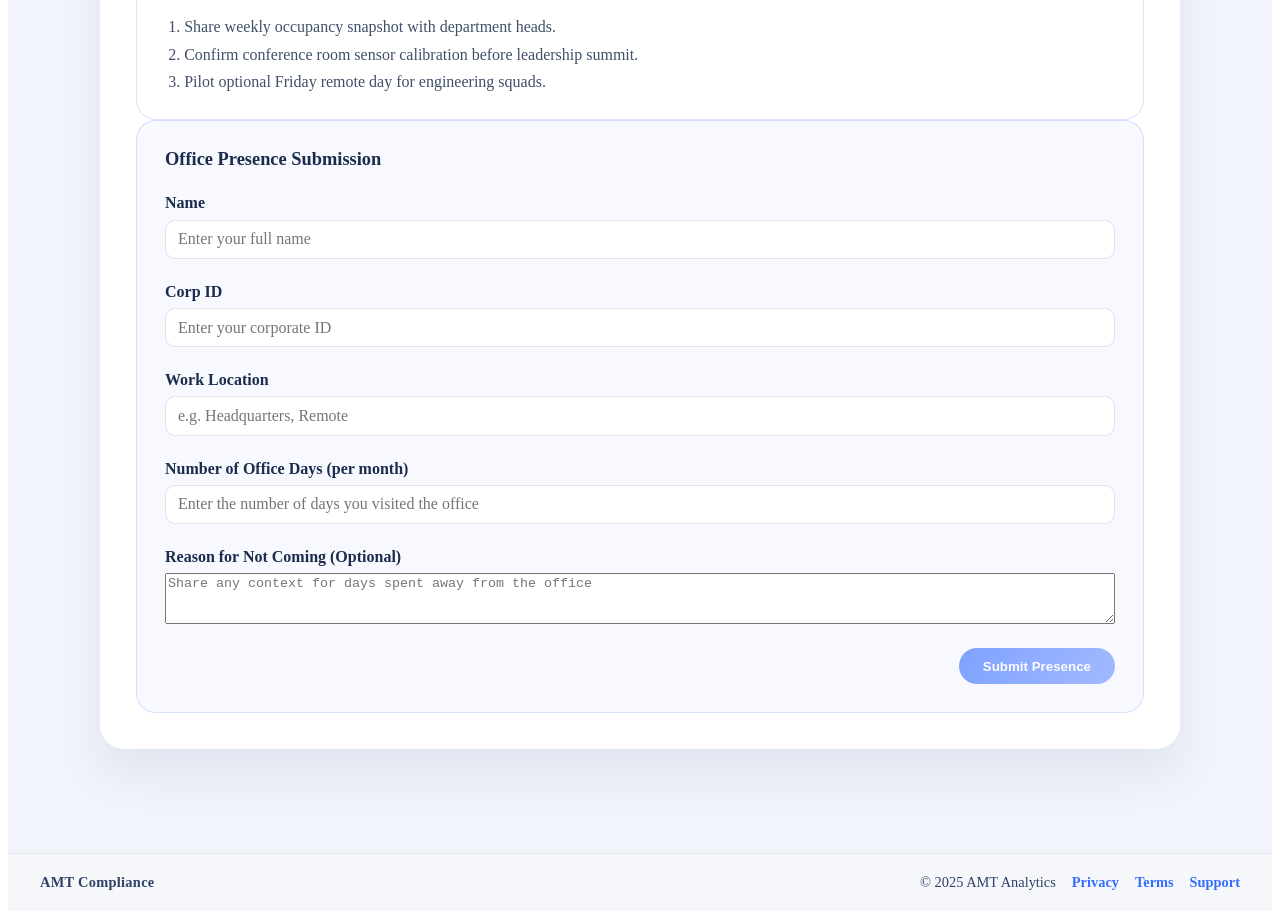
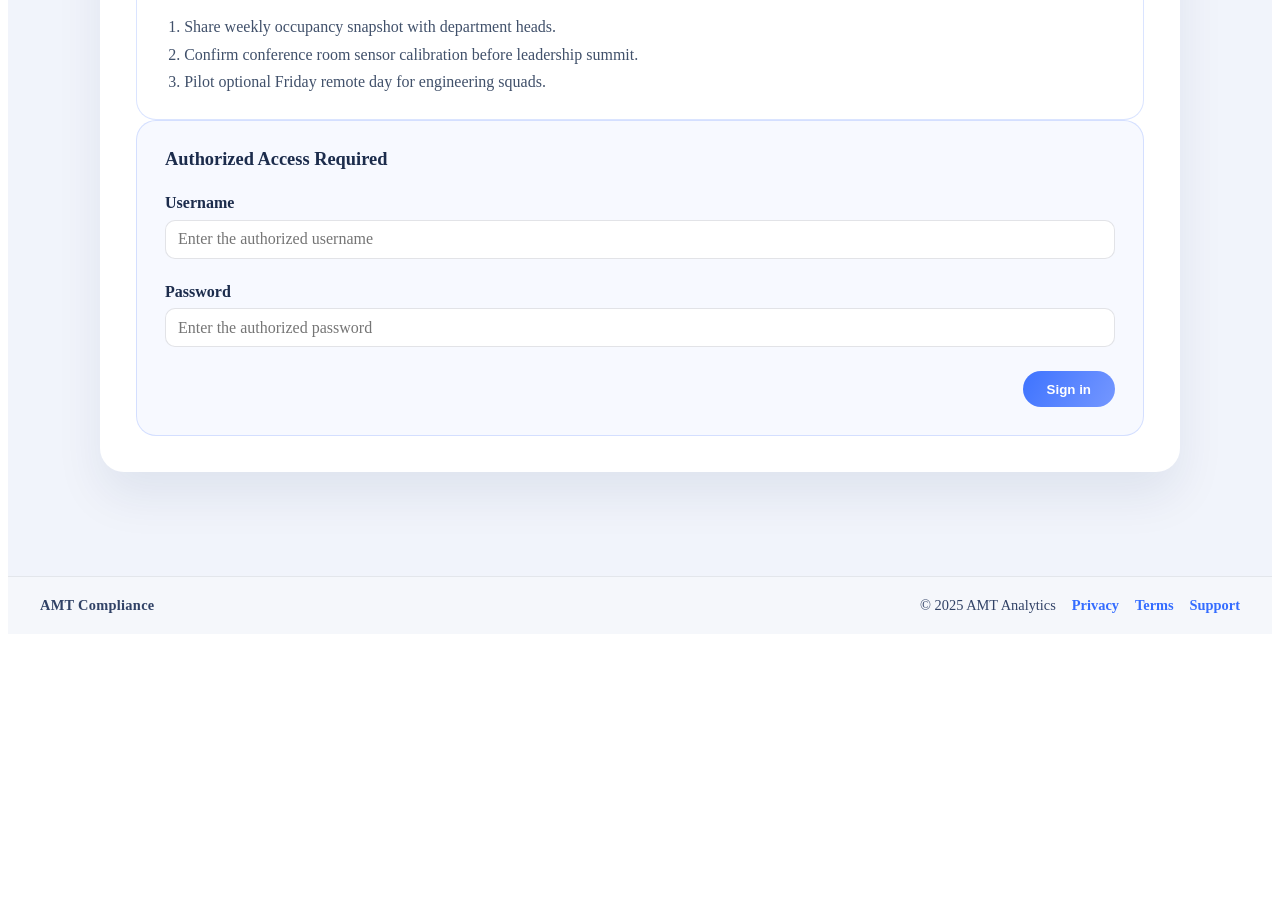
Before and after one commit to manojramoo/amt-compliance-report, an Angular app: page / in a window 1280 px wide. Shown: the part 1100-2019 px from the top of the page. After the commit the page ends 1742 px from the top, so only its background shows below. Built offline with nearby package versions, Linux system fonts and the light colour scheme.

Commit message:
Protect return-to-office form with basic authentication

```diff
--- a/src/app/dashboard-tabs/tabs/return-to-office-tab/return-to-office-tab.component.html
+++ b/src/app/dashboard-tabs/tabs/return-to-office-tab/return-to-office-tab.component.html
@@ -1,4 +1,46 @@
 <app-tab-content-view [content]="content">
+  <section class="presence-form" *ngIf="!isAuthenticated; else officePresenceFormTemplate">
+    <h3>Authorized Access Required</h3>
+    <form [formGroup]="loginForm" class="presence-form__body" novalidate (ngSubmit)="onLogin()">
+      <div class="presence-form__field">
+        <label for="presence-username">Username</label>
+        <input
+          id="presence-username"
+          type="text"
+          formControlName="username"
+          placeholder="Enter the authorized username"
+        />
+        <p class="presence-form__error" *ngIf="loginForm.get('username')?.hasError('required') && loginForm.get('username')?.touched">
+          Username is required.
+        </p>
+      </div>
+
+      <div class="presence-form__field">
+        <label for="presence-password">Password</label>
+        <input
+          id="presence-password"
+          type="password"
+          formControlName="password"
+          placeholder="Enter the authorized password"
+        />
+        <p class="presence-form__error" *ngIf="loginForm.get('password')?.hasError('required') && loginForm.get('password')?.touched">
+          Password is required.
+        </p>
+      </div>
+
+      <div class="presence-form__actions">
+        <button type="submit">
+          Sign in
+        </button>
+      </div>
+
+      <p class="presence-form__status presence-form__status--error" *ngIf="loginError" aria-live="assertive">
+        {{ loginError }}
+      </p>
+    </form>
+  </section>
+
+  <ng-template #officePresenceFormTemplate>
     <section class="presence-form">
       <h3>Office Presence Submission</h3>
       <form [formGroup]="officePresenceForm" class="presence-form__body" novalidate (ngSubmit)="onSubmit()">
@@ -82,4 +124,5 @@
         </p>
       </form>
     </section>
+  </ng-template>
 </app-tab-content-view>
--- a/src/app/dashboard-tabs/tabs/return-to-office-tab/return-to-office-tab.component.ts
+++ b/src/app/dashboard-tabs/tabs/return-to-office-tab/return-to-office-tab.component.ts
@@ -23,6 +23,11 @@ export class ReturnToOfficeTabComponent {
   private readonly formBuilder = inject(FormBuilder);
   private readonly httpClient = inject(HttpClient);
 
+  private static readonly VALID_USERNAME = 'compliance-admin';
+  private static readonly VALID_PASSWORD = 'Return2Office!';
+
+  protected isAuthenticated = false;
+  protected loginError: string | null = null;
   protected isSubmitting = false;
   protected submitSuccess = false;
   protected submitError: string | null = null;
@@ -68,6 +73,35 @@ export class ReturnToOfficeTabComponent {
     }),
     reasonForNotComing: this.formBuilder.control('')
   });
+
+  protected readonly loginForm = this.formBuilder.group({
+    username: this.formBuilder.control('', { validators: Validators.required }),
+    password: this.formBuilder.control('', { validators: Validators.required })
+  });
+
+  protected onLogin(): void {
+    this.loginError = null;
+
+    this.loginForm.markAllAsTouched();
+    this.loginForm.updateValueAndValidity({ emitEvent: false });
+
+    if (this.loginForm.invalid) {
+      return;
+    }
+
+    const { username, password } = this.loginForm.getRawValue();
+
+    if (
+      username?.trim() === ReturnToOfficeTabComponent.VALID_USERNAME &&
+      password === ReturnToOfficeTabComponent.VALID_PASSWORD
+    ) {
+      this.isAuthenticated = true;
+      this.loginError = null;
+      return;
+    }
+
+    this.loginError = 'Invalid username or password.';
+  }
 
   protected onSubmit(): void {
     this.submitSuccess = false;
```
Lines whose indentation alone changed are shown as unchanged.
